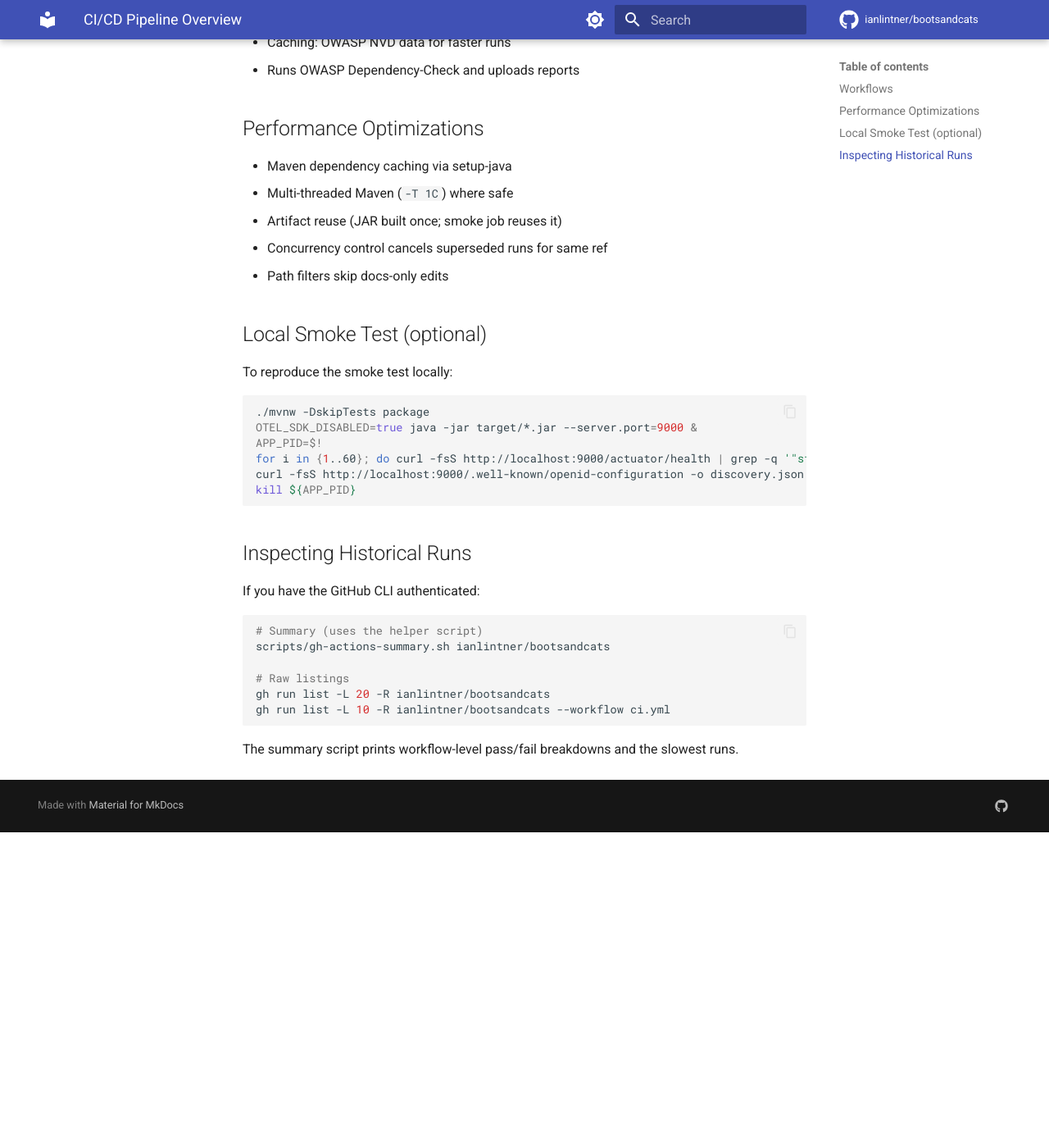
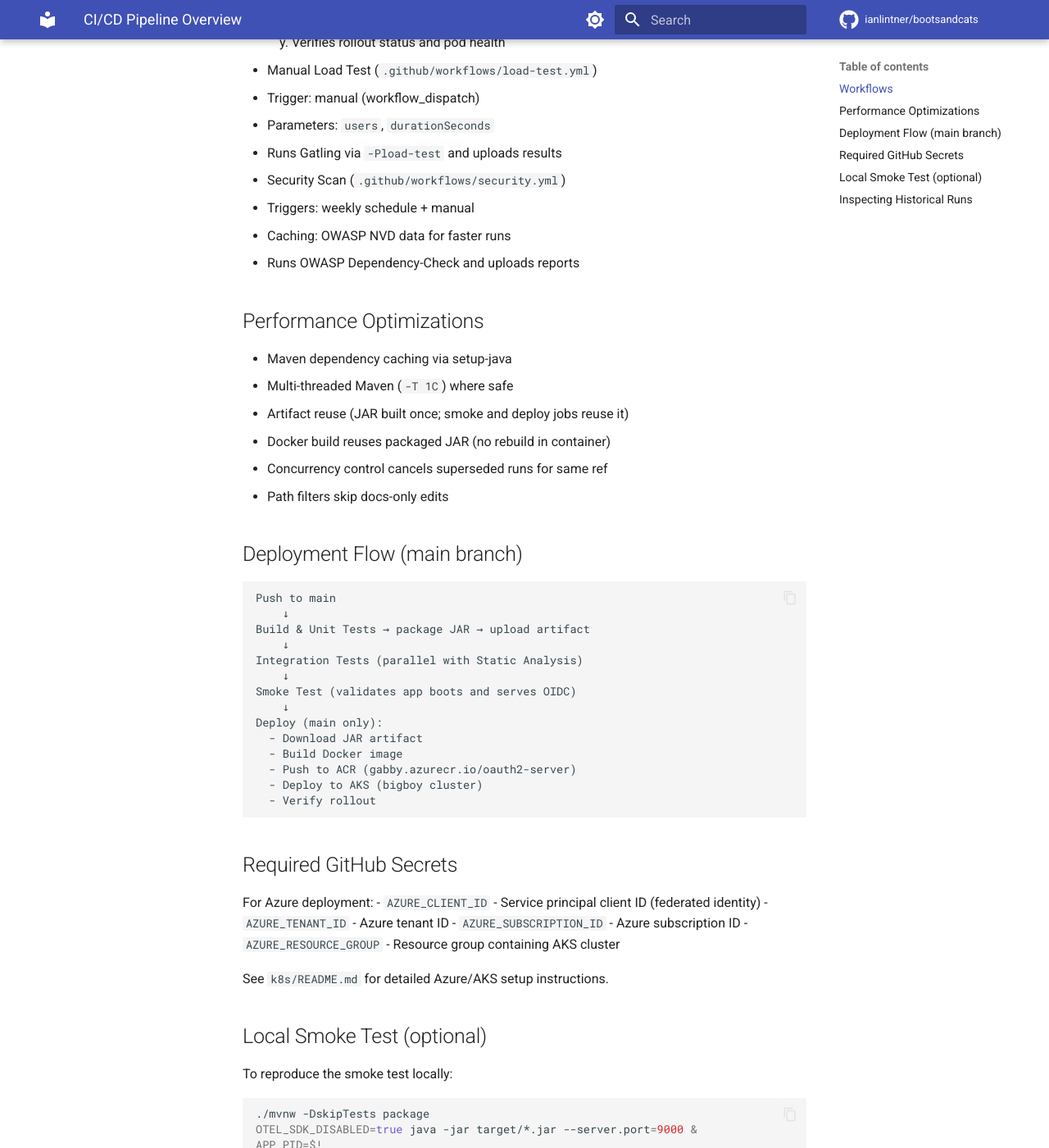
Before and after one commit to ianlintner/bootsandcats, an MkDocs documentation site: the page built from docs/ci.md, in a window 1280 px wide and 1400 px high, scrolled down 1263 px. Shown: the whole window at 82% size. Built offline with MkDocs 1.6.1 and Material for MkDocs 9.7.7, drawn with Linux system fonts in a browser that asks for light colours; comment, search, counter and statistics services are not loaded; the version menu is left out; before the commit the page ends 2278 px from its top, so only the background shows below that; some of the changed text lies outside the part shown.

Commit message:
Add deployment workflow and Kubernetes manifests for OAuth2 server on AKS

````diff
--- a/docs/ci.md
+++ b/docs/ci.md
@@ -25,6 +25,13 @@ This project uses GitHub Actions. The pipeline is optimized for fast feedback an
        - Verifies `/actuator/health` is `UP`
        - Fetches and validates OIDC discovery document
        - Uploads: app logs and discovery JSON
+    5. Deploy to AKS (main branch only)
+       - Downloads packaged JAR from build job
+       - Builds Docker image (reuses JAR, no recompile)
+       - Pushes to Azure Container Registry (gabby.azurecr.io)
+       - Tags: `latest` and git SHA
+       - Deploys to AKS cluster "bigboy" via kubectl
+       - Verifies rollout status and pod health
 
 - Manual Load Test (`.github/workflows/load-test.yml`)
   - Trigger: manual (workflow_dispatch)
@@ -39,9 +46,39 @@ This project uses GitHub Actions. The pipeline is optimized for fast feedback an
 ## Performance Optimizations
 - Maven dependency caching via setup-java
 - Multi-threaded Maven (`-T 1C`) where safe
-- Artifact reuse (JAR built once; smoke job reuses it)
+- Artifact reuse (JAR built once; smoke and deploy jobs reuse it)
+- Docker build reuses packaged JAR (no rebuild in container)
 - Concurrency control cancels superseded runs for same ref
 - Path filters skip docs-only edits
+
+## Deployment Flow (main branch)
+
+```
+Push to main
+    ↓
+Build & Unit Tests → package JAR → upload artifact
+    ↓
+Integration Tests (parallel with Static Analysis)
+    ↓
+Smoke Test (validates app boots and serves OIDC)
+    ↓
+Deploy (main only):
+  - Download JAR artifact
+  - Build Docker image
+  - Push to ACR (gabby.azurecr.io/oauth2-server)
+  - Deploy to AKS (bigboy cluster)
+  - Verify rollout
+```
+
+## Required GitHub Secrets
+
+For Azure deployment:
+- `AZURE_CLIENT_ID` - Service principal client ID (federated identity)
+- `AZURE_TENANT_ID` - Azure tenant ID
+- `AZURE_SUBSCRIPTION_ID` - Azure subscription ID
+- `AZURE_RESOURCE_GROUP` - Resource group containing AKS cluster
+
+See `k8s/README.md` for detailed Azure/AKS setup instructions.
 
 ## Local Smoke Test (optional)
 
````
Also changed, not shown: k8s/README.md (added, +212 -0 lines), 2 other files.
